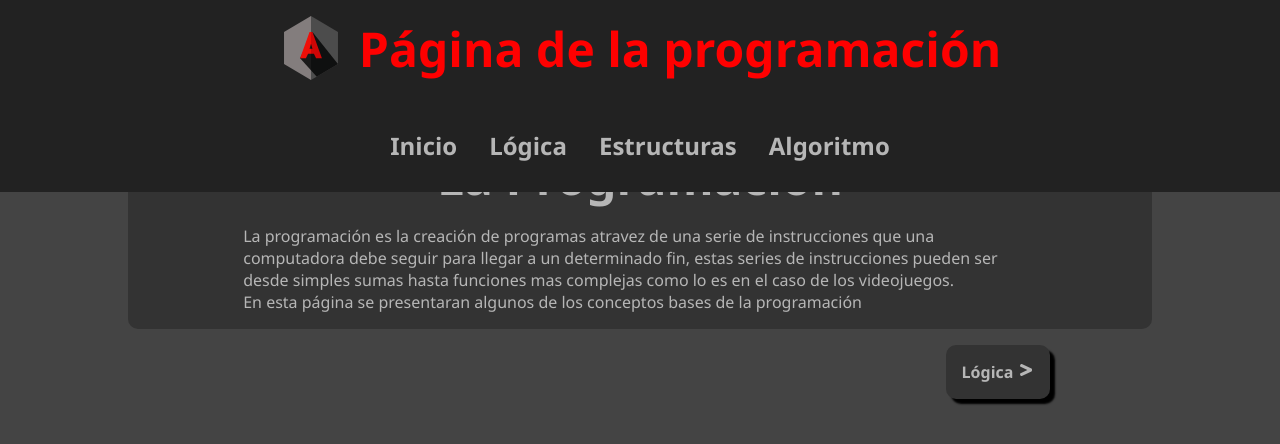
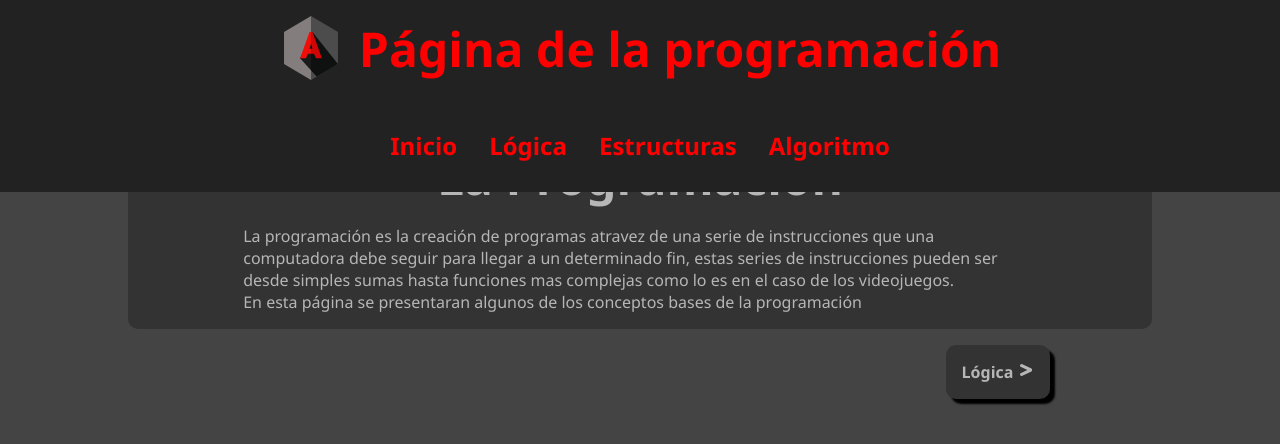
Before and after one commit to Adrian07-Edu/proyecto, a plain HTML site: page index.html in a window 1280 px wide. Drawn offline with Linux system fonts and the light colour scheme.

Commit message:
nav color

```diff
--- a/style.raw.css
+++ b/style.raw.css
@@ -127,7 +127,7 @@ header {
       li {
         padding: 1rem;
         a {
-          color: currentColor;
+          color: red;
           text-decoration: none;
           font-size: 1.5rem;
           font-weight: bold;
```
